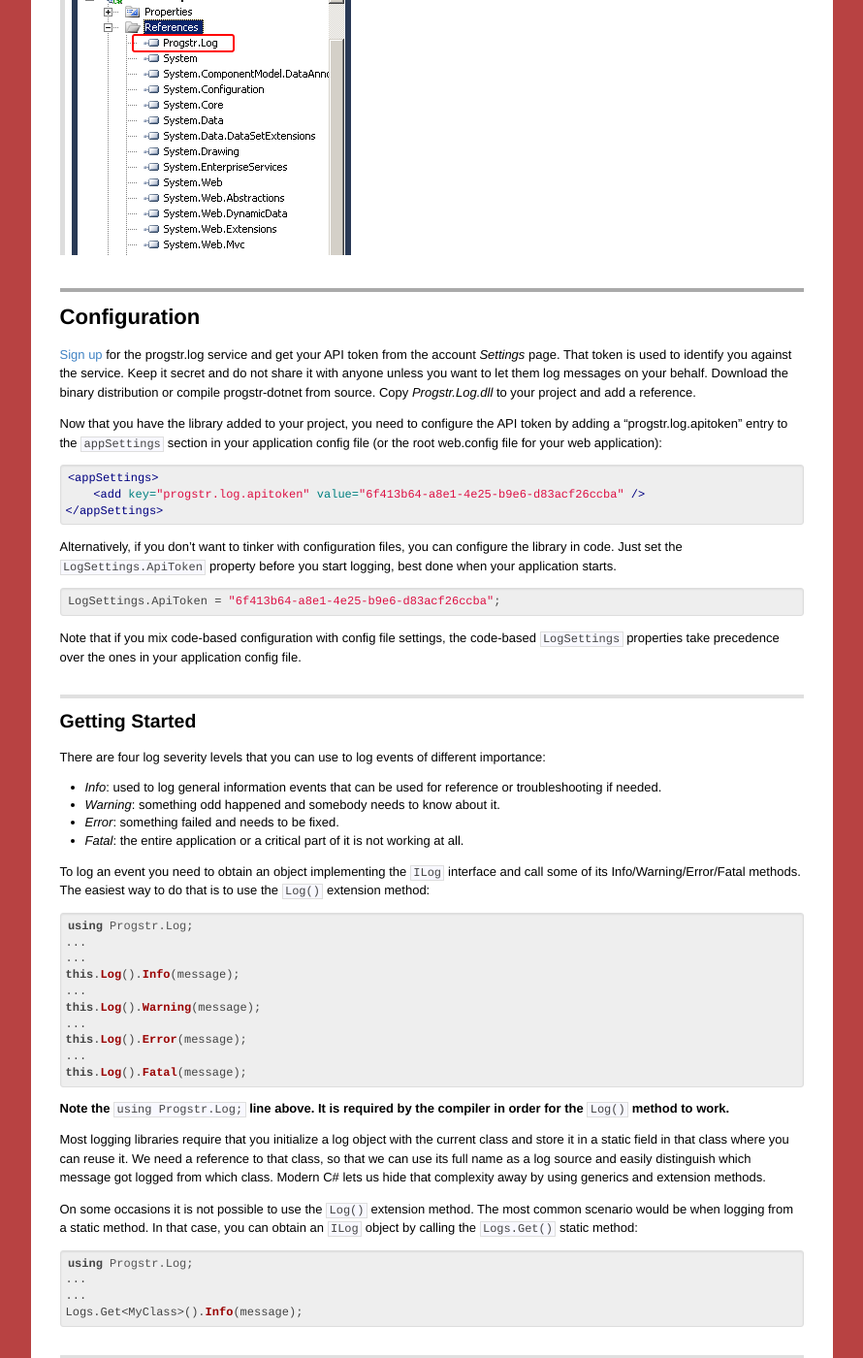
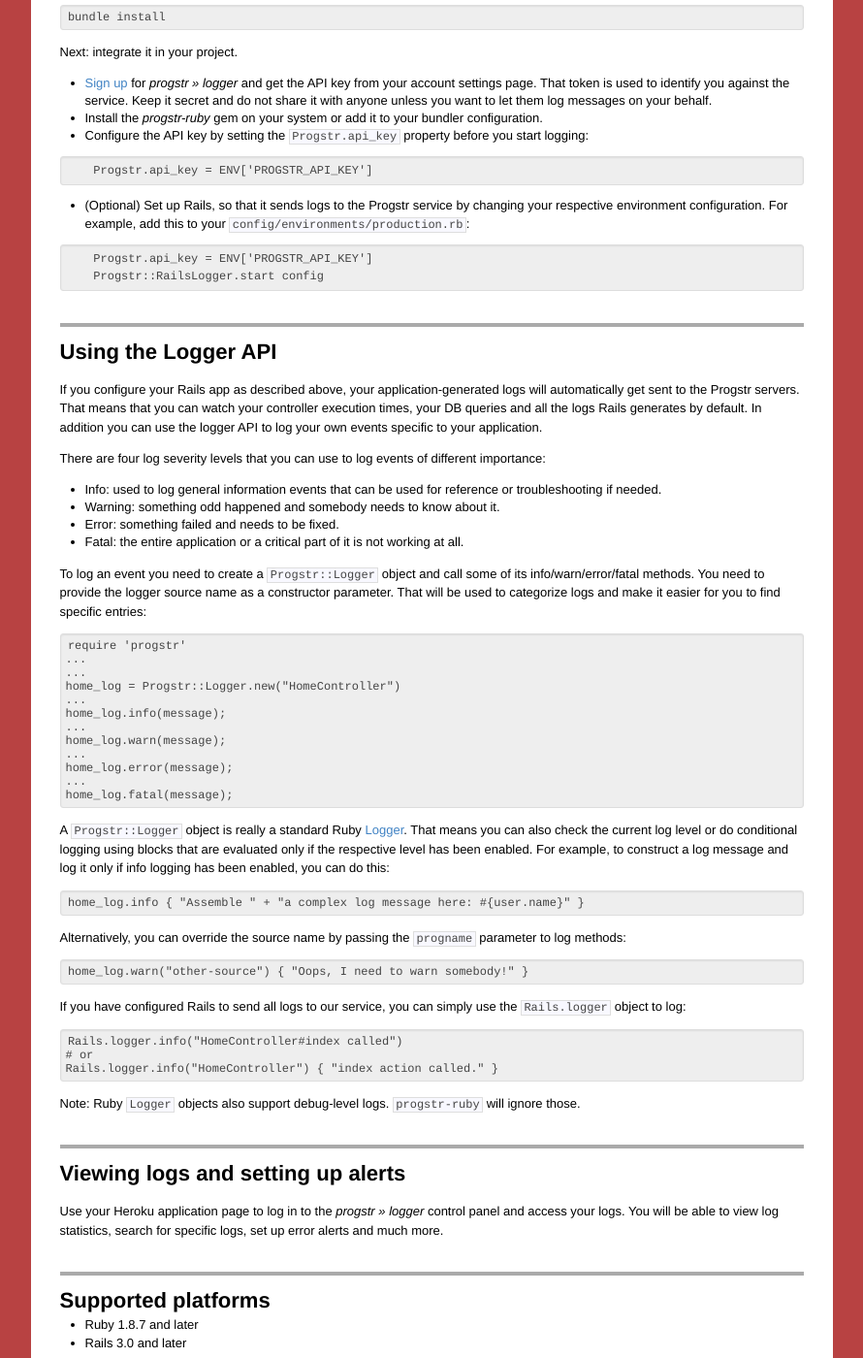
Before and after one commit to progstr/progstr.github.com, a Jekyll site: the page built from index.md, in a window 1280 px wide and 1400 px high, scrolled down 862 px. Shown: the whole window at 97% size, without its empty margins (195-1085 px from the left). Built offline with Jekyll 4.4.1, drawn with Linux system fonts in a browser that asks for light colours; some of the changed text lies outside the part shown.

Commit message:
The heroku page now default.

```diff
--- a/index.md
+++ b/index.md
@@ -4,99 +4,103 @@ layout: default
 ---
 Table of Contents
 =================
-* [Introduction](#introduction)
-* [Installation](#installation)
-* [Configuration](#configuration)
-* [Getting Started](#getting_started)
-* [Troubleshooting](#troubleshooting)
-* [Supported Platforms](#supported_platforms)
+* [Adding progstr &raquo; logger to your app](#adding)
+* [Using the `progstr-ruby` gem in Rails](#using_the__gem_in_rails)
+* [Using the Logger API](#using_the_logger_api)
+* [Viewing logs and setting up alerts](#viewing_logs_and_setting_up_alerts)
 
-Introduction
-=====================
-Progstr.log is a service that collects and manages programmer log entries in the cloud. Most applications log errors and special external events generated by users or third party systems. Logging all can be both simple or complex and might grow into a full-blown application. Progstr.log tries to do that for you. It is simple to use and gets you going in minutes, but it also takes care of the heavy lifting of involved in handling the log data your appliation generates. Our service takes away the pain of complex logging system configurations, provides a centralized location for all your log entries and helps you analyze the data you’ve collected over time. **progstr-dotnet** is the Microsoft .NET client library that collects log entries and transports them to the Progstr data store.
+*Progstr &raquo; logger* is a service that collects and manages programmer log entries in the cloud. Most web applications log errors and special external events generated by users or third party systems. *Progstr &raquo; logger* takes away the pain of complex logging system configurations, provides a centralized location for all your log entries and helps you analyze the data you've collected over time. *progstr-ruby* is the Ruby client library that collects log entries and transports them to the Progstr data store.
 
-Installation
-============
-The easiest way to get the *Progstr.Log* library into your project is to use the [NuGet package](http://nuget.org/List/Packages/Progstr.Log) from within Visual Studio. It will download the library to your project folder and automatically add a reference.
+#Adding progstr &raquo; logger to your app
 
-You can also manually [download](https://github.com/progstr/progstr-dotnet/downloads) the latest version of the client library. The library itself is free and open-source and its source code [is available](https://github.com/progstr/progstr-dotnet) on GitHub.
+To add *progstr &raquo; logger* to your Heroku application, simply install the Progstr add-on:
 
-*Progstr.Log.dll* is a regular .NET assembly that you need to drop in your project folder and refer from your application.
+    $ heroku addons:add progstr:free
 
-> ![Add reference](images/add-reference.png)
+This will provision a Progstr account and set the heroku evironment variable PROGSTR_API_KEY with the respective key needed to access the logger API.
 
-Configuration
-=============
+Of course, you can also install the add-on from the Heroku web site.
 
-[Sign up](https://app.progstr.com/signup) for the progstr.log service and get your API token from the account *Settings* page. That token is used to identify you against the service. Keep it secret and do not share it with anyone unless you want to let them log messages on your behalf.
-Download the binary distribution or compile progstr-dotnet from source. Copy *Progstr.Log.dll* to your project and add a reference.
+# Using the `progstr-ruby` gem in Rails
 
-Now that you have the library added to your project, you need to configure the API token by adding a "progstr.log.apitoken" entry to the `appSettings` section in your application config file (or the root web.config file for your web application):
+To use the logging API, you need the `progstr-ruby` gem added to your application. Add it to your bundler configuration by adding this line to your Gemfile:
 
-{% highlight xml %}
-<appSettings>
-    <add key="progstr.log.apitoken" value="6f413b64-a8e1-4e25-b9e6-d83acf26ccba" />
-</appSettings>
-{% endhighlight %}
+    gem "progstr-ruby"
 
-Alternatively, if you don't want to tinker with configuration files, you can configure the library in code. Just set the `LogSettings.ApiToken` property before you start logging, best done when your application starts.
+In addition, you might wish to install the `progstr-ruby` gem on your development system. Tell bundler to do so by running:
 
-{% highlight csharp %}
-LogSettings.ApiToken = "6f413b64-a8e1-4e25-b9e6-d83acf26ccba";
-{% endhighlight %}
+    bundle install
 
-Note that if you mix code-based configuration with config file settings, the code-based `LogSettings` properties take precedence over the ones in your application config file.
+Next: integrate it in your project.
 
-Getting Started
--------------------------
+* [Sign up](http://app.progstr.com/signup) for *progstr &raquo; logger* and get the API key from your account settings page. That token is used to identify you against the service. Keep it secret and do not share it with anyone unless you want to let them log messages on your behalf.
+* Install the  *progstr-ruby* gem on your system or add it to your bundler configuration.
+* Configure the API key by setting the `Progstr.api_key` property before you start logging:
+<pre>
+    Progstr.api_key = ENV['PROGSTR_API_KEY']
+</pre>
+* (Optional) Set up Rails, so that it sends logs to the Progstr service by changing your respective environment configuration. For example, add this to your `config/environments/production.rb`:
+<pre>
+    Progstr.api_key = ENV['PROGSTR_API_KEY']
+    Progstr::RailsLogger.start config
+</pre>
+
+#Using the Logger API
+
+If you configure your Rails app as described above, your application-generated logs will automatically get sent to the Progstr servers. That means that you can watch your controller execution times, your DB queries and all the logs Rails generates by default. In addition you can use the logger API to log your own events specific to your application.
+
 There are four log severity levels that you can use to log events of different importance:
 
-* *Info*: used to log general information events that can be used for reference or troubleshooting if needed.
-* *Warning*: something odd happened and somebody needs to know about it.
-* *Error*: something failed and needs to be fixed.
-* *Fatal*: the entire application or a critical part of it is not working at all.
+* Info: used to log general information events that can be used for reference or troubleshooting if needed.
+* Warning: something odd happened and somebody needs to know about it.
+* Error: something failed and needs to be fixed.
+* Fatal: the entire application or a critical part of it is not working at all.
 
-To log an event you need to obtain an object implementing the `ILog` interface and call some of its Info/Warning/Error/Fatal methods. The easiest way to do that is to use the `Log()` extension method:
+To log an event you need to create a `Progstr::Logger` object and call some of its info/warn/error/fatal methods. You need to provide the logger source name as a constructor parameter. That will be used to categorize logs and make it easier for you to find specific entries:
 
-{% highlight csharp %}
-using Progstr.Log;
-...
-...
-this.Log().Info(message);
-...
-this.Log().Warning(message);
-...
-this.Log().Error(message);
-...
-this.Log().Fatal(message);
-{% endhighlight %}
+    require 'progstr'
+    ...
+    ...
+    home_log = Progstr::Logger.new("HomeController")
+    ...
+    home_log.info(message);
+    ...
+    home_log.warn(message);
+    ...
+    home_log.error(message);
+    ...
+    home_log.fatal(message);
 
-**Note the `using Progstr.Log;` line above. It is required by the compiler in order for the `Log()` method to work.**
+A `Progstr::Logger` object is really a standard Ruby [Logger](http://www.ruby-doc.org/stdlib/libdoc/logger/rdoc/classes/Logger.html). That means you can also check the current log level or do conditional logging using blocks that are evaluated only if the respective level has been enabled. For example, to construct a log message and log it only if info logging has been enabled, you can do this:
 
-Most logging libraries require that you initialize a log object with the current class and store it in a static field in that class where you can reuse it. We need a reference to that class, so that we can use its full name as a log source and easily distinguish which message got logged from which class. Modern C# lets us hide that complexity away by using generics and extension methods.
+    home_log.info { "Assemble " + "a complex log message here: #{user.name}" }
 
-On some occasions it is not possible to use the `Log()` extension method. The most common scenario would be when logging from a static method. In that case, you can obtain an `ILog` object by calling the `Logs.Get()` static method:
+Alternatively, you can override the source name by passing the `progname` parameter to log methods:
 
-{% highlight csharp %}
-using Progstr.Log;
-...
-...
-Logs.Get<MyClass>().Info(message);
-{% endhighlight %}
+    home_log.warn("other-source") { "Oops, I need to warn somebody!" }
 
-Troubleshooting
-------------------------
-Of course, bad things do happen even to the best logging tools. A typical situation would be a bad or missing API token or a network error (say our server is unreachable due to a network or a firewall configuration problem). We can't have a logging library throw exceptions all over the place and break your application if the network goes down. That's why we do nothing on the surface. Our library silently complains by logging a debug message that will be visible only if the program has a debugger attached. So, if nothing happens in your app and you don't see your logs reaching our service, launch your application in Visual Studio's debugger and check the Debug log in the Output window. Look for errors originating from the Progstr.Log classes such as:
+If you have configured Rails to send all logs to our service, you can simply use the `Rails.logger` object to log:
 
-> ![Network error](images/network-error.png)
+    Rails.logger.info("HomeController#index called")
+    # or
+    Rails.logger.info("HomeController") { "index action called." }
 
+Note: Ruby `Logger` objects also support debug-level logs. `progstr-ruby` will ignore those.
 
-Supported platforms
-------------------------
-* Microsoft .NET 3.5 and later
-* Mono 2.6.7 and later.
+# Viewing logs and setting up alerts
+
+Use your Heroku application page to log in to the *progstr &raquo; logger* control panel and access your logs. You will be able to view log statistics, search for specific logs, set up error alerts and much more.
+
+# Supported platforms
+
+* Ruby 1.8.7 and later
+* Rails 3.0 and later
+
+# Documentation
+
+Available online [here](http://docs.progstr.com).
 
 Feedback
 --------
-* If you have a feature suggestion, enhancement idea, or a bug report for the client library, please open a ticket on the project [issue tracker](https://github.com/progstr/progstr-dotnet/issues).
-* For general problems or inquiries regarding integrating the library in your project or the *progstr.log* service, please contact [support](http://support.progstr.com).
+* If you have a feature suggestion, enhancement idea, or a bug report for the client library, please open a ticket on the project [issue tracker](https://github.com/progstr/progstr-ruby/issues).
+* For general problems or inquiries regarding integrating the library in your project or the *progstr &raquo; logger* service, please contact [support](http://support.progstr.com).
```
